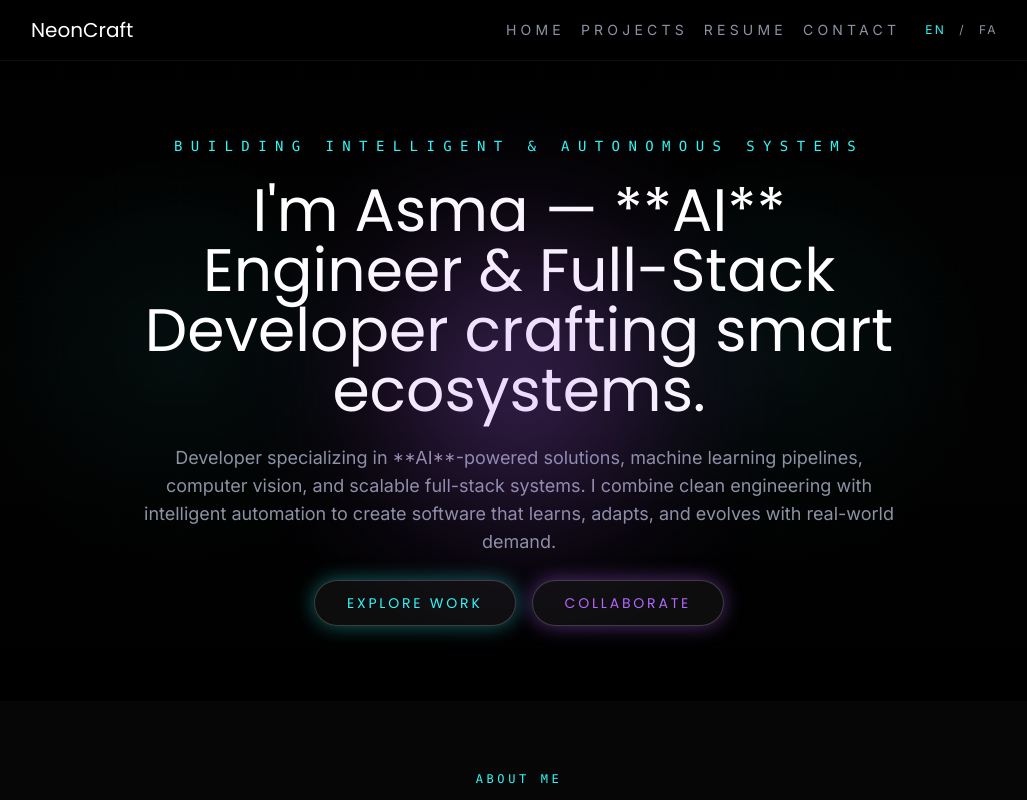
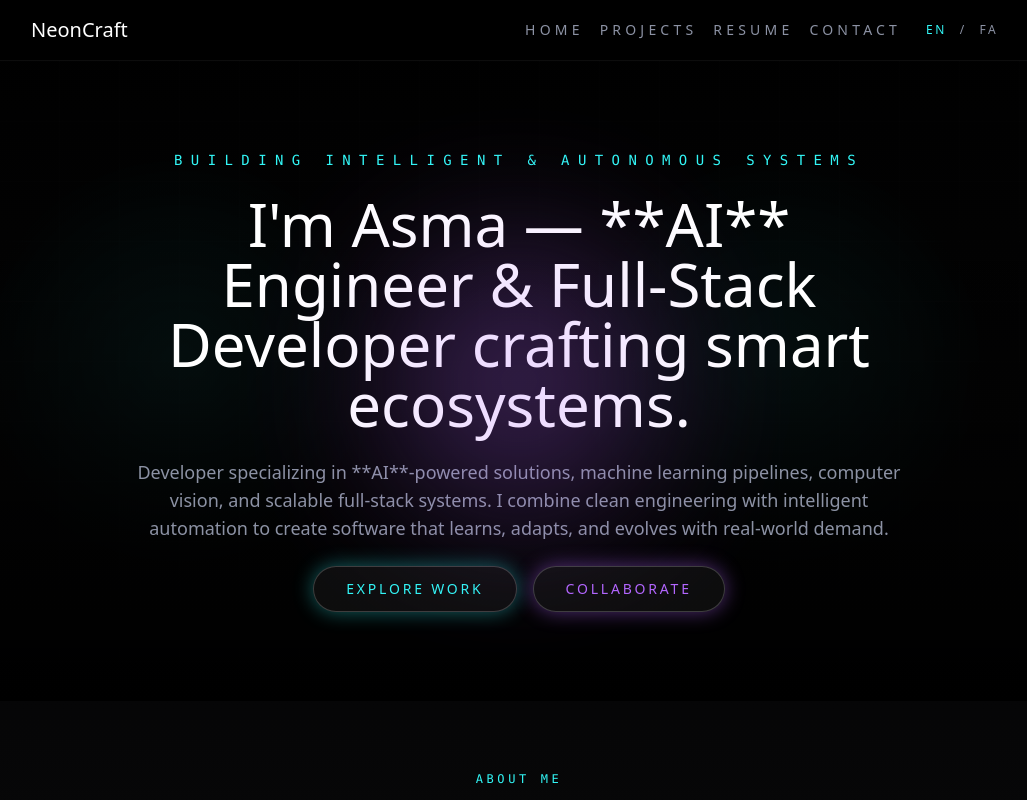
Before and after one commit to AsmaJamshidian/neonCraft, a Next.js app: page / in a window 1280 px wide. Shown: the top 800 px of the page, without its empty margins (121-1148 px from the left). Built offline with nearby package versions, Linux system fonts and the light colour scheme.

Commit message:
chore(font): Keep only Vazirmatn font variable in root html element

```diff
--- a/app/layout.tsx
+++ b/app/layout.tsx
@@ -6,41 +6,43 @@ import { I18nProvider } from "@/components/i18n";
 const inter = Inter({
   subsets: ["latin"],
   variable: "--font-body",
-  display: "swap"
+  display: "swap",
 });
 
 const poppins = Poppins({
   subsets: ["latin"],
   weight: ["400", "500", "600", "700"],
   variable: "--font-display",
-  display: "swap"
+  display: "swap",
 });
 
 const vazirmatn = Vazirmatn({
   subsets: ["arabic"],
   weight: ["400", "500", "600", "700"],
   variable: "--font-body-fa",
-  display: "swap"
+  display: "swap",
 });
 
 export const metadata: Metadata = {
   title: "NeonCraft | Futuristic Portfolio",
   description:
-    "Neon-infused personal portfolio spotlighting frontier projects, elite skills, and contact-ready workflows."
+    "Neon-infused personal portfolio spotlighting frontier projects, elite skills, and contact-ready workflows.",
 };
 
 export default function RootLayout({
-  children
+  children,
 }: {
   children: React.ReactNode;
 }) {
   return (
-    <html lang="en" className={`${inter.variable} ${poppins.variable} ${vazirmatn.variable}`}>
+    <html lang="en" className={`${vazirmatn.variable}`}>
       <body className="bg-background text-white font-body">
         <I18nProvider>
-          <div className="min-h-screen bg-gradient-to-b from-black via-surface to-black">
-            {children}
-          </div>
+          {
+            <div className="min-h-screen bg-gradient-to-b from-black via-surface to-black">
+              {children}
+            </div>
+          }
         </I18nProvider>
       </body>
     </html>
```
